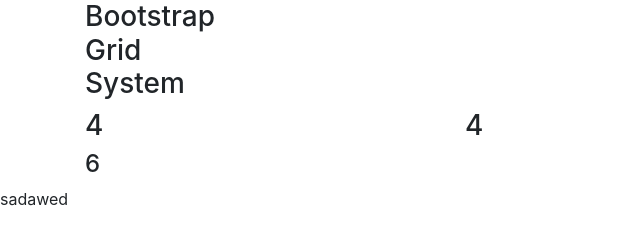
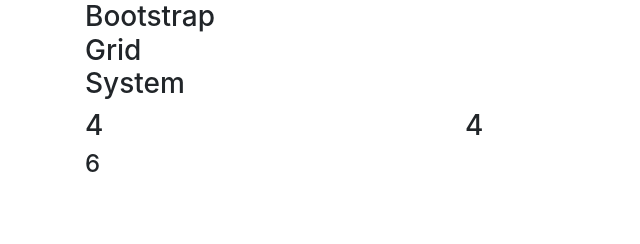
Before and after one commit to ChristAren/TeamsDay1, a plain HTML site: page index.html in a window 1280 px wide. Shown: the full height of the page, 0-640 px from the left. Drawn offline with nearby package versions, Linux system fonts and the light colour scheme.

Commit message:
remove errors

```diff
--- a/index.html
+++ b/index.html
@@ -15,7 +15,6 @@
         <div class="col-6 h4">6</div>
     </div>
 </div>
-sadawed
 
 
 
```
